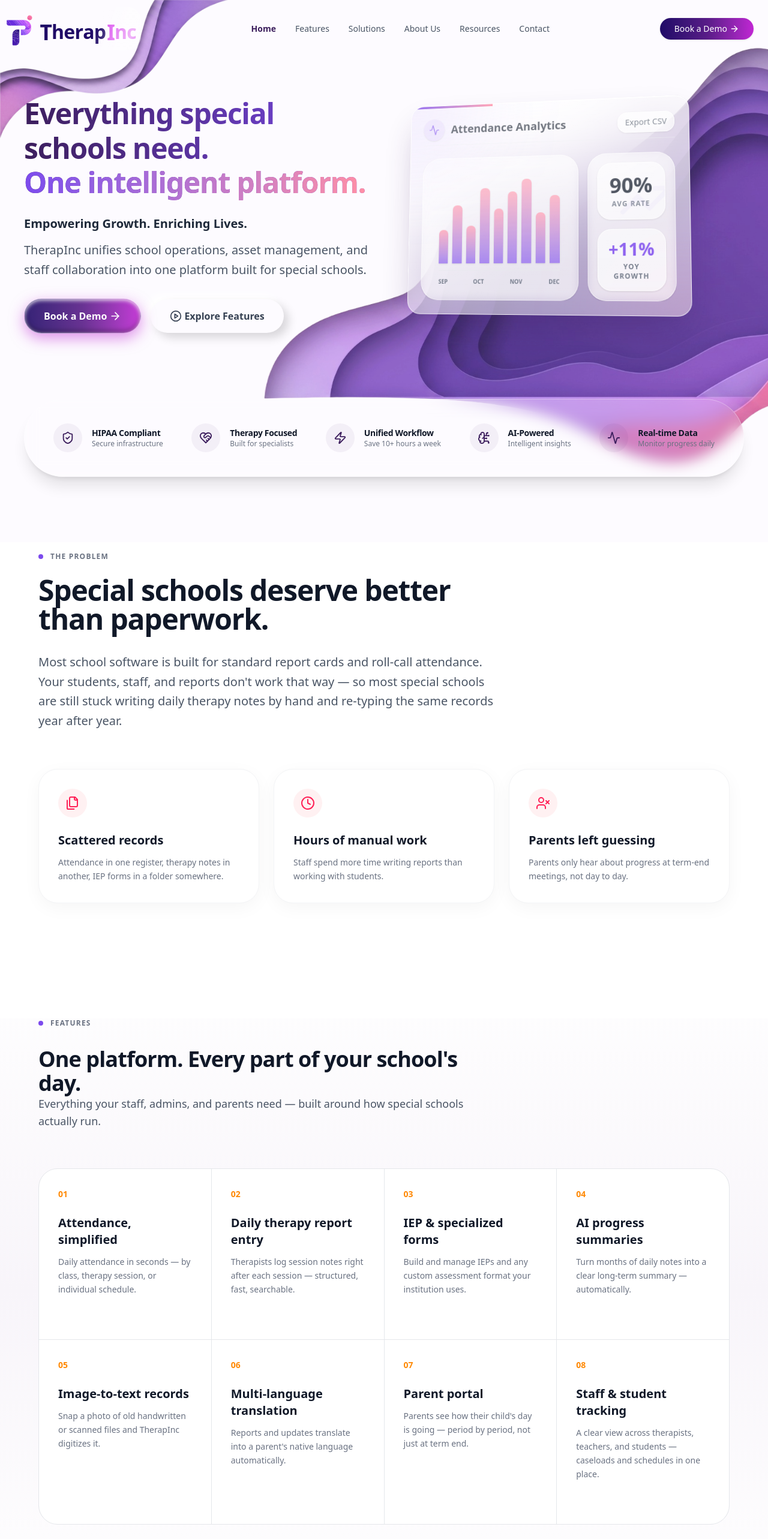
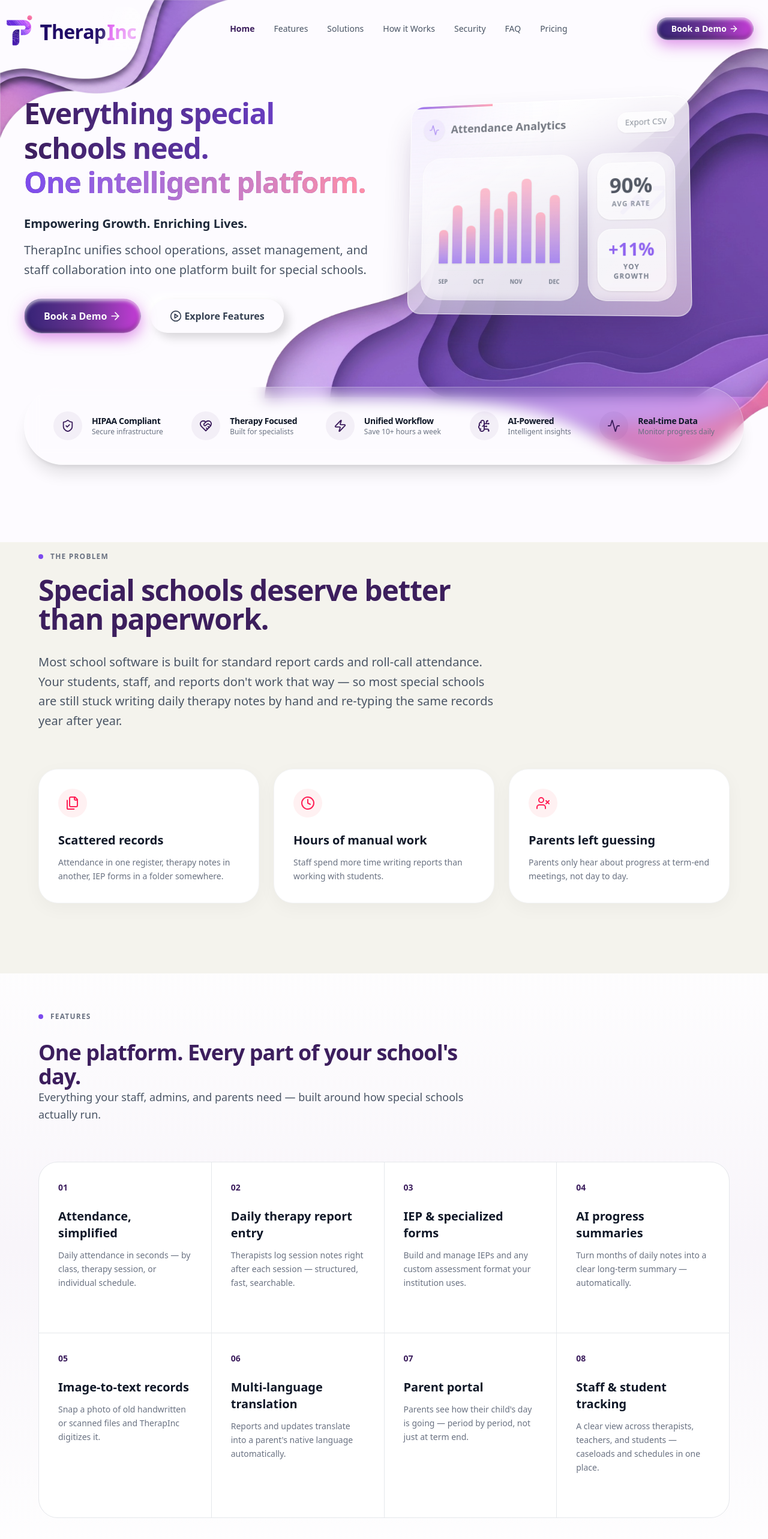
Before and after one commit to Therapinc/therapinc-website, a Next.js app: page / in a window 1280 px wide. Shown: the top 2566 px of the page at 60% size. Built offline with nearby package versions, Linux system fonts and the light colour scheme.

Commit message:
more motion

```diff
--- a/src/components/FeatureGrid.tsx
+++ b/src/components/FeatureGrid.tsx
@@ -272,35 +272,45 @@
 
   return (
     <>
-      <section className="relative w-full -mt-32 overflow-hidden bg-gradient-to-b from-transparent via-[#F8F5FA] to-transparent pt-32 pb-48">
+      <section id="features" className="relative w-full -mt-32 overflow-hidden bg-gradient-to-b from-transparent via-[#F8F5FA] to-transparent pt-48 pb-[132px]">
         <div className="mx-auto w-full px-[var(--spacing-md)] lg:px-[var(--spacing-lg)]" style={{ maxWidth: '1200px' }}>
 
           {/* Section Header */}
-          <div className="mb-16 flex w-full flex-col justify-center whitespace-normal break-normal" style={{ maxWidth: '768px' }}>
+          <motion.div
+            className="mb-16 flex w-full flex-col justify-center whitespace-normal break-normal" style={{ maxWidth: '768px' }}
+            initial={{ opacity: 0, y: 40 }}
+            whileInView={{ opacity: 1, y: 0 }}
+            viewport={{ once: true, amount: 0.4 }}
+            transition={{ duration: 0.6, ease: [0.16, 1, 0.3, 1] }}
+          >
             <div className="mb-6 flex items-center gap-3">
               <div className="h-2 w-2 shrink-0 rounded-full bg-[var(--color-secondary)]"></div>
               <h2 className="text-xs font-semibold tracking-widest text-gray-500 uppercase">
                 Features
               </h2>
             </div>
-            <p className="mt-2 text-3xl font-bold tracking-tight text-gray-900 lg:text-4xl" style={{ fontFamily: 'var(--font-heading)' }}>
+            <p className="mt-2 text-3xl font-bold tracking-tight text-[var(--color-primary)] lg:text-4xl" style={{ fontFamily: 'var(--font-heading)' }}>
               One platform. Every part of your school&apos;s day.
             </p>
             <p className="text-base leading-relaxed text-gray-600 sm:text-lg">
               Everything your staff, admins, and parents need — built around how special schools actually run.
             </p>
-          </div>
+          </motion.div>
 
           {/* 8 Cards Contiguous Grid */}
           <div className="overflow-hidden rounded-2xl border border-gray-200 bg-gray-200">
             <div className="grid w-full grid-cols-1 gap-[1px] sm:grid-cols-2 lg:grid-cols-4">
               {features.map((feature, idx) => (
-                <button
+                <motion.button
                   key={idx}
+                  initial={{ opacity: 0, y: 30, scale: 0.95 }}
+                  whileInView={{ opacity: 1, y: 0, scale: 1 }}
+                  viewport={{ once: true, amount: 0.2 }}
+                  transition={{ delay: idx * 0.1, duration: 0.5, ease: [0.16, 1, 0.3, 1] }}
                   onClick={() => setSelected(feature)}
-                  className="group flex h-full w-full cursor-pointer flex-col bg-white p-8 text-left transition-all duration-300 hover:bg-gray-50/50 hover:shadow-inner focus:outline-none"
+                  className="group flex h-full w-full cursor-pointer flex-col bg-white p-8 text-left transition-all duration-300 hover:bg-gray-50/50 hover:shadow-inner focus:outline-none hover:-translate-y-1"
                 >
-                  <span className="mb-6 text-sm font-bold text-orange-400">
+                  <span className="mb-6 text-sm font-bold text-[var(--color-primary)] transition-transform duration-300 group-hover:translate-x-1">
                     {String(idx + 1).padStart(2, '0')}
                   </span>
                   <h3 className="mb-3 font-heading text-xl font-bold text-gray-900 transition-colors group-hover:text-[var(--color-primary)]">
@@ -312,7 +322,7 @@
                   <span className="mt-6 text-xs font-semibold tracking-wide text-[var(--color-secondary)] opacity-0 transition-opacity duration-200 group-hover:opacity-100">
                     Learn more →
                   </span>
-                </button>
+                </motion.button>
               ))}
             </div>
           </div>
--- a/src/components/Hero/HeroFeatureBar.tsx
+++ b/src/components/Hero/HeroFeatureBar.tsx
@@ -11,7 +11,7 @@
   ];
 
   return (
-    <div className="relative z-20 mx-auto mt-4 w-full max-w-[1200px] lg:mt-[109px]">
+    <div className="relative z-20 mx-auto -mt-1 w-full max-w-[1200px] lg:mt-[89px]">
       <div className="flex w-full flex-col items-center justify-between gap-6 rounded-[2rem] border border-white/30 bg-white/10 px-6 py-8 shadow-xl backdrop-blur-md transition-all hover:bg-white/20 hover:shadow-2xl lg:flex-row lg:gap-4 lg:rounded-full lg:px-12 lg:py-10">
         {items.map((item, idx) => (
           <div
--- a/src/components/HowItWorksSection.tsx
+++ b/src/components/HowItWorksSection.tsx
@@ -24,7 +24,7 @@
 
 export default function HowItWorksSection() {
   return (
-    <section className="relative w-full overflow-hidden bg-[#F4F3ED] pt-8 pb-24 sm:pt-12 sm:pb-32">
+    <section id="how-it-works" className="relative w-full overflow-hidden bg-[#F4F3ED] pt-8 pb-24 sm:pt-12 sm:pb-32">
       <div className="mx-auto w-full px-[var(--spacing-md)] lg:px-[var(--spacing-lg)]" style={{ maxWidth: '1200px' }}>
 
         {/* Section Header */}
@@ -42,7 +42,7 @@
               How it works
             </h2>
           </div>
-          <p className="mt-2 text-4xl font-extrabold tracking-tight text-gray-900 sm:text-5xl" style={{ fontFamily: 'var(--font-heading)' }}>
+          <p className="mt-2 text-4xl font-extrabold tracking-tight text-[var(--color-primary)] sm:text-5xl" style={{ fontFamily: 'var(--font-heading)' }}>
             Set up in days, not semesters.
           </p>
         </motion.div>
--- a/src/components/Navbar.tsx
+++ b/src/components/Navbar.tsx
@@ -100,14 +100,17 @@
           <Link href="#solutions" className="transition-colors hover:text-[var(--color-primary)]">
             Solutions
           </Link>
-          <Link href="#about" className="transition-colors hover:text-[var(--color-primary)]">
-            About Us
+          <Link href="#how-it-works" className="transition-colors hover:text-[var(--color-primary)]">
+            How it Works
           </Link>
-          <Link href="#resources" className="transition-colors hover:text-[var(--color-primary)]">
-            Resources
+          <Link href="#security" className="transition-colors hover:text-[var(--color-primary)]">
+            Security
           </Link>
-          <Link href="#contact" className="transition-colors hover:text-[var(--color-primary)]">
-            Contact
+          <Link href="#faq" className="transition-colors hover:text-[var(--color-primary)]">
+            FAQ
+          </Link>
+          <Link href="#pricing" className="transition-colors hover:text-[var(--color-primary)]">
+            Pricing
           </Link>
         </nav>
 
@@ -116,7 +119,7 @@
           <div className={`transition-all duration-300 ${scrolled ? 'opacity-100 translate-y-0 pointer-events-auto' : 'opacity-0 -translate-y-2 pointer-events-none md:opacity-100 md:translate-y-0 md:pointer-events-auto'}`}>
             <Link
               href="#demo"
-              className="inline-flex items-center gap-[var(--spacing-xs)] rounded-[var(--radius-full)] bg-gradient-to-r from-[#200A67] via-[#581c87] to-[#c026d3] px-[var(--spacing-lg)] py-[var(--spacing-sm)] text-sm font-medium text-white shadow-sm transition-all hover:scale-105 hover:opacity-90"
+              className="inline-flex items-center gap-[var(--spacing-xs)] rounded-full border border-white/50 bg-gradient-to-r from-[#200A67]/90 via-[#581c87]/90 to-[#c026d3]/90 px-[var(--spacing-lg)] py-[var(--spacing-sm)] text-sm font-semibold text-white shadow-[inset_0_2px_6px_rgba(255,255,255,0.8),inset_0_-4px_8px_rgba(0,0,0,0.3),0_8px_24px_rgba(192,38,211,0.5)] backdrop-blur-md transition-all hover:bg-gradient-to-r hover:from-[#200A67] hover:via-[#581c87] hover:to-[#c026d3] hover:shadow-[inset_0_6px_12px_rgba(0,0,0,0.4),inset_0_-2px_4px_rgba(255,255,255,0.5)]"
             >
               Book a Demo <ArrowRight className="h-4 w-4" />
             </Link>
@@ -146,9 +149,10 @@
               <Link href="/" onClick={() => setIsMobileMenuOpen(false)} className="hover:text-[var(--color-primary)]">Home</Link>
               <Link href="#features" onClick={() => setIsMobileMenuOpen(false)} className="hover:text-[var(--color-primary)]">Features</Link>
               <Link href="#solutions" onClick={() => setIsMobileMenuOpen(false)} className="hover:text-[var(--color-primary)]">Solutions</Link>
-              <Link href="#about" onClick={() => setIsMobileMenuOpen(false)} className="hover:text-[var(--color-primary)]">About Us</Link>
-              <Link href="#resources" onClick={() => setIsMobileMenuOpen(false)} className="hover:text-[var(--color-primary)]">Resources</Link>
-              <Link href="#contact" onClick={() => setIsMobileMenuOpen(false)} className="hover:text-[var(--color-primary)]">Contact</Link>
+              <Link href="#how-it-works" onClick={() => setIsMobileMenuOpen(false)} className="hover:text-[var(--color-primary)]">How it Works</Link>
+              <Link href="#security" onClick={() => setIsMobileMenuOpen(false)} className="hover:text-[var(--color-primary)]">Security</Link>
+              <Link href="#faq" onClick={() => setIsMobileMenuOpen(false)} className="hover:text-[var(--color-primary)]">FAQ</Link>
+              <Link href="#pricing" onClick={() => setIsMobileMenuOpen(false)} className="hover:text-[var(--color-primary)]">Pricing</Link>
             </nav>
           </motion.div>
         )}
--- a/src/components/ParentPortal/AnimatedPhoneMockup.tsx
+++ b/src/components/ParentPortal/AnimatedPhoneMockup.tsx
@@ -77,7 +77,7 @@
       title: "Attendance Streak",
       desc: "Perfect attendance for 3 weeks in a row.",
       badge: "15 days",
-      badgeClass: "bg-amber-100 text-amber-700"
+      badgeClass: "bg-rose-100 text-rose-700"
     },
     {
       type: "message",
@@ -134,8 +134,8 @@
                 {card.type === 'chart' && (
                   <div className="flex items-end gap-1 mb-3 h-12 w-full">
                     {[40, 70, 50, 90, 60, 100, 80].map((h, i) => (
-                      <div key={i} className="flex-1 rounded-t-sm bg-amber-100 relative overflow-hidden" style={{ height: `${h}%` }}>
-                         {h === 100 && <div className="absolute inset-0 bg-amber-400 rounded-t-sm animate-pulse" />}
+                      <div key={i} className="flex-1 rounded-t-sm bg-rose-100 relative overflow-hidden" style={{ height: `${h}%` }}>
+                         {h === 100 && <div className="absolute inset-0 bg-rose-400 rounded-t-sm animate-pulse" />}
                       </div>
                     ))}
                   </div>
--- a/src/components/PricingSection.tsx
+++ b/src/components/PricingSection.tsx
@@ -1,21 +1,29 @@
+'use client';
 import React from 'react';
+import { motion } from 'framer-motion';
 
 export default function PricingSection() {
   return (
-    <section className="relative w-full overflow-hidden bg-gray-50 py-24 sm:py-32">
+    <section id="pricing" className="relative w-full overflow-hidden bg-gray-50 py-24 sm:py-32">
       <div className="mx-auto w-full px-[var(--spacing-md)] lg:px-[var(--spacing-lg)]" style={{ maxWidth: '1200px' }}>
 
         <div className="grid grid-cols-1 gap-8 lg:grid-cols-2">
           {/* Card 1: Pricing */}
-          <div className="flex w-full flex-col items-center justify-center rounded-[40px] bg-white p-10 text-center shadow-[0_8px_30px_rgb(0,0,0,0.04)] sm:p-16">
+          <motion.div
+            className="flex w-full flex-col items-center justify-center rounded-[40px] bg-white p-10 text-center shadow-[0_8px_30px_rgb(0,0,0,0.04)] sm:p-16"
+            initial={{ opacity: 0, y: 50, x: -30 }}
+            whileInView={{ opacity: 1, y: 0, x: 0 }}
+            viewport={{ once: true, amount: 0.3 }}
+            transition={{ duration: 0.7, ease: [0.16, 1, 0.3, 1] }}
+          >
             <div className="mb-6 flex items-center justify-center gap-3">
-              <div className="h-2 w-2 shrink-0 rounded-full bg-amber-500"></div>
+              <div className="h-2 w-2 shrink-0 rounded-full bg-[var(--color-accent)]"></div>
               <h2 className="text-xs font-semibold tracking-widest text-gray-500 uppercase">
                 Pricing
               </h2>
             </div>
 
-            <h3 className="mb-6 font-heading text-3xl font-bold tracking-tight text-gray-900 sm:text-4xl">
+            <h3 className="mb-6 font-heading text-3xl font-bold tracking-tight text-[var(--color-primary)] sm:text-4xl">
               Simple pricing, built for institutions.
             </h3>
 
@@ -26,18 +34,24 @@
             <button className="mt-auto rounded-full bg-[var(--color-primary)] px-8 py-4 font-bold text-white transition-transform hover:scale-105 hover:bg-[var(--color-secondary)]">
               Talk to us about pricing
             </button>
-          </div>
+          </motion.div>
 
           {/* Card 2: Demo */}
-          <div className="flex w-full flex-col items-center justify-center rounded-[40px] bg-white p-10 text-center shadow-[0_8px_30px_rgb(0,0,0,0.04)] sm:p-16">
+          <motion.div
+            className="flex w-full flex-col items-center justify-center rounded-[40px] bg-white p-10 text-center shadow-[0_8px_30px_rgb(0,0,0,0.04)] sm:p-16"
+            initial={{ opacity: 0, y: 50, x: 30 }}
+            whileInView={{ opacity: 1, y: 0, x: 0 }}
+            viewport={{ once: true, amount: 0.3 }}
+            transition={{ duration: 0.7, delay: 0.1, ease: [0.16, 1, 0.3, 1] }}
+          >
             <div className="mb-6 flex items-center justify-center gap-3">
-              <div className="h-2 w-2 shrink-0 rounded-full bg-[var(--color-secondary)]"></div>
+              <div className="h-2 w-2 shrink-0 rounded-full bg-[var(--color-accent)]"></div>
               <h2 className="text-xs font-semibold tracking-widest text-gray-500 uppercase">
                 Get Started
               </h2>
             </div>
 
-            <h3 className="mb-6 font-heading text-3xl font-bold tracking-tight text-gray-900 sm:text-4xl">
+            <h3 className="mb-6 font-heading text-3xl font-bold tracking-tight text-[var(--color-primary)] sm:text-4xl">
               Ready to spend less time on paperwork, and more time with students?
             </h3>
 
@@ -48,7 +62,7 @@
             <button className="mt-auto rounded-full bg-[var(--color-primary)] px-8 py-4 font-bold text-white transition-transform hover:scale-105 hover:bg-[var(--color-secondary)]">
               Book a free demo
             </button>
-          </div>
+          </motion.div>
         </div>
 
       </div>
--- a/src/components/ProblemSection.tsx
+++ b/src/components/ProblemSection.tsx
@@ -25,7 +25,7 @@
 
 export default function ProblemSection() {
   return (
-    <section className="relative z-20 w-full overflow-hidden bg-white pt-2 pb-40 sm:pt-4 sm:pb-48">
+    <section className="relative z-20 w-full overflow-hidden bg-[#F4F3ED] pt-2 pb-[85px] sm:pt-4 sm:pb-[117px]">
       <div className="mx-auto w-full px-[var(--spacing-md)] lg:px-[var(--spacing-lg)]" style={{ maxWidth: '1200px' }}>
 
         {/* Left-Aligned Header Block — slides in from left */}
@@ -43,7 +43,7 @@
               The problem
             </h2>
           </div>
-          <p className="mt-2 text-4xl font-extrabold tracking-tight text-gray-900 sm:text-5xl" style={{ fontFamily: 'var(--font-heading)' }}>
+          <p className="mt-2 text-4xl font-extrabold tracking-tight text-[var(--color-primary)] sm:text-5xl" style={{ fontFamily: 'var(--font-heading)' }}>
             Special schools deserve better than paperwork.
           </p>
           <p className="mt-8 text-lg leading-relaxed text-gray-600 sm:text-xl">
--- a/src/components/SecuritySection.tsx
+++ b/src/components/SecuritySection.tsx
@@ -1,5 +1,7 @@
+'use client';
 import React from 'react';
 import { Lock, User, Shield, CheckCircle } from 'lucide-react';
+import { motion } from 'framer-motion';
 
 const securityFeatures = [
   { icon: Lock, label: 'Data encryption' },
@@ -10,20 +12,26 @@
 
 export default function SecuritySection() {
   return (
-    <section className="relative w-full overflow-hidden bg-white py-24 sm:py-32">
+    <section id="security" className="relative w-full overflow-hidden bg-white py-24 sm:py-32">
       <div className="mx-auto w-full px-[var(--spacing-md)] lg:px-[var(--spacing-lg)]" style={{ maxWidth: '1200px' }}>
         <div className="grid grid-cols-1 items-center gap-16 lg:grid-cols-2 lg:gap-8">
 
           {/* Left Column: Content */}
-          <div className="flex flex-col justify-center xl:max-w-[768px]">
+          <motion.div
+            className="flex flex-col justify-center xl:max-w-[768px]"
+            initial={{ opacity: 0, x: -40 }}
+            whileInView={{ opacity: 1, x: 0 }}
+            viewport={{ once: true, amount: 0.4 }}
+            transition={{ duration: 0.6, ease: [0.16, 1, 0.3, 1] }}
+          >
             <div className="mb-6 flex items-center gap-3">
-              <div className="h-2 w-2 shrink-0 rounded-full bg-amber-500"></div>
+              <div className="h-2 w-2 shrink-0 rounded-full bg-[var(--color-accent)]"></div>
               <h2 className="text-xs font-semibold tracking-widest text-gray-500 uppercase">
                 Security & Compliance
               </h2>
             </div>
 
-            <h3 className="mb-6 font-heading text-4xl font-bold leading-tight text-gray-900 sm:text-5xl">
+            <h3 className="mb-6 font-heading text-4xl font-bold leading-tight text-[var(--color-primary)] sm:text-5xl">
               Sensitive records deserve serious protection.
             </h3>
 
@@ -31,15 +39,21 @@
               Student and therapy data is sensitive by nature. Therapinc is built with encrypted storage, role-based access, and audit trails — so only the right people see the right records.
             </p>
 
-            <div className="rounded-r-lg border-l-4 border-amber-500 bg-gray-50 p-5 shadow-sm">
+            <div className="rounded-r-lg border-l-4 border-[var(--color-accent)] bg-gray-50 p-5 shadow-sm">
               <p className="text-sm leading-relaxed text-gray-600">
                 Once you confirm which regional standards apply (FERPA, HIPAA, GDPR, or local education-data rules), this section can be tailored with exact certifications.
               </p>
             </div>
-          </div>
+          </motion.div>
 
           {/* Right Column: Feature Cards Grid */}
-          <div className="flex w-full items-center justify-center lg:justify-end">
+          <motion.div
+            className="flex w-full items-center justify-center lg:justify-end"
+            initial={{ opacity: 0, x: 40 }}
+            whileInView={{ opacity: 1, x: 0 }}
+            viewport={{ once: true, amount: 0.4 }}
+            transition={{ duration: 0.6, delay: 0.1, ease: [0.16, 1, 0.3, 1] }}
+          >
             <div className="grid w-full max-w-[600px] grid-cols-1 gap-4 sm:grid-cols-2">
               {securityFeatures.map((feature, idx) => {
                 const Icon = feature.icon;
@@ -56,7 +70,7 @@
                 );
               })}
             </div>
-          </div>
+          </motion.div>
 
         </div>
       </div>
```
Also changed, not shown: src/components/BuiltForYourTeamSection.tsx (+7 -6 lines), src/components/FaqSection.tsx (+27 -13 lines), src/components/Footer.tsx (+17 -4 lines), src/components/ParentPortalSection.tsx (+6 -4 lines).
